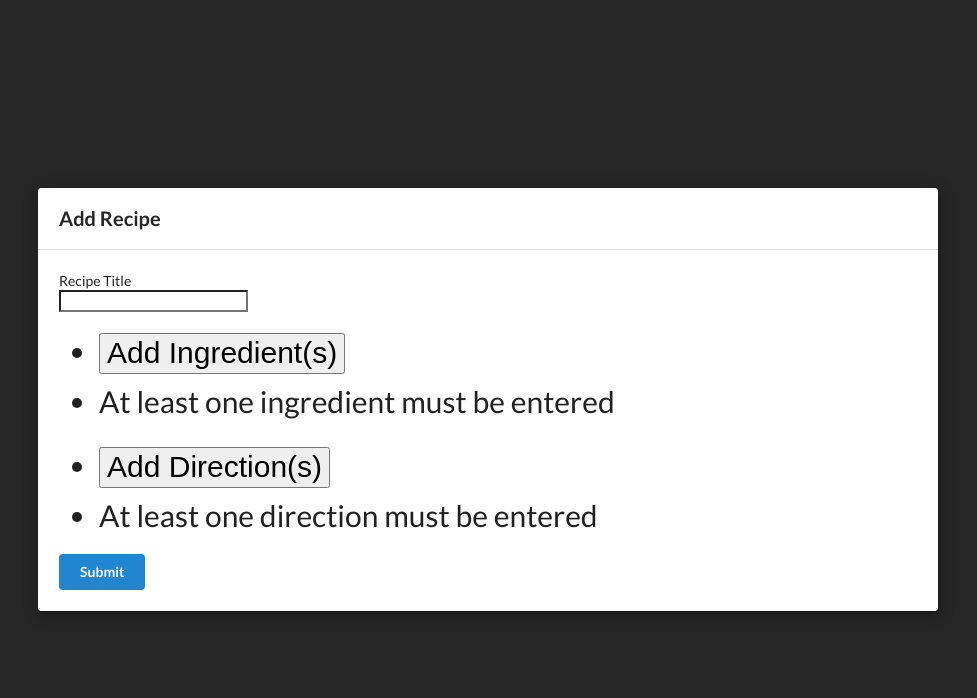
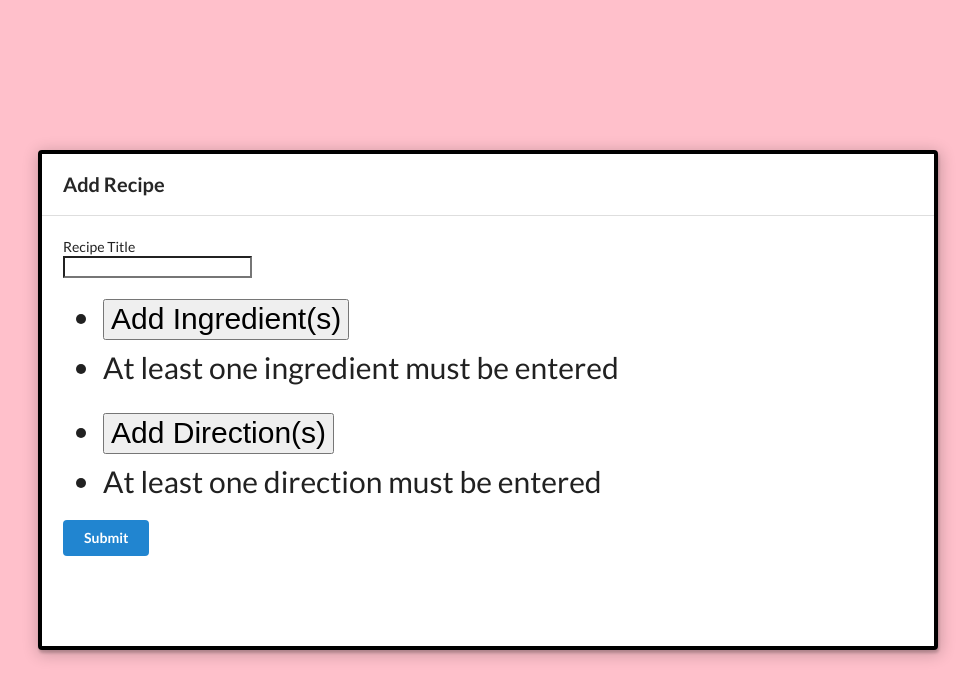
Before and after one commit to tengen14/Recipe-Box, a React (Create React App) app in the folder client/: page /recipes/new in a window 1280 px wide. Shown: the top 698 px of the page, without its empty margins (152-1129 px from the left). Built offline with nearby package versions, Linux system fonts and the light colour scheme.

Commit message:
Style modal

```diff
--- a/client/src/components/Modal.js
+++ b/client/src/components/Modal.js
@@ -2,6 +2,7 @@ import React from "react";
 import ReactDOM from "react-dom";
 import RecipeForm from "../components/recipes/RecipeForm";
 import history from "../history";
+import "../form.css";
 
 const Modal = props => {
   return ReactDOM.createPortal(
--- /dev/null
+++ b/client/src/form.css
@@ -0,0 +1,15 @@
+/* MODAL STYLES */
+
+.ui.dimmer {
+    background-color: pink;
+}
+
+div.ui.standard.modal.visible.active {
+    height: 500px;
+    overflow: scroll;
+    border: 4px solid black;
+}
+
+::-webkit-scrollbar {
+    display: none;
+}
```
Also changed, not shown: 1 other file (tests, documents, lock files or other folders).
